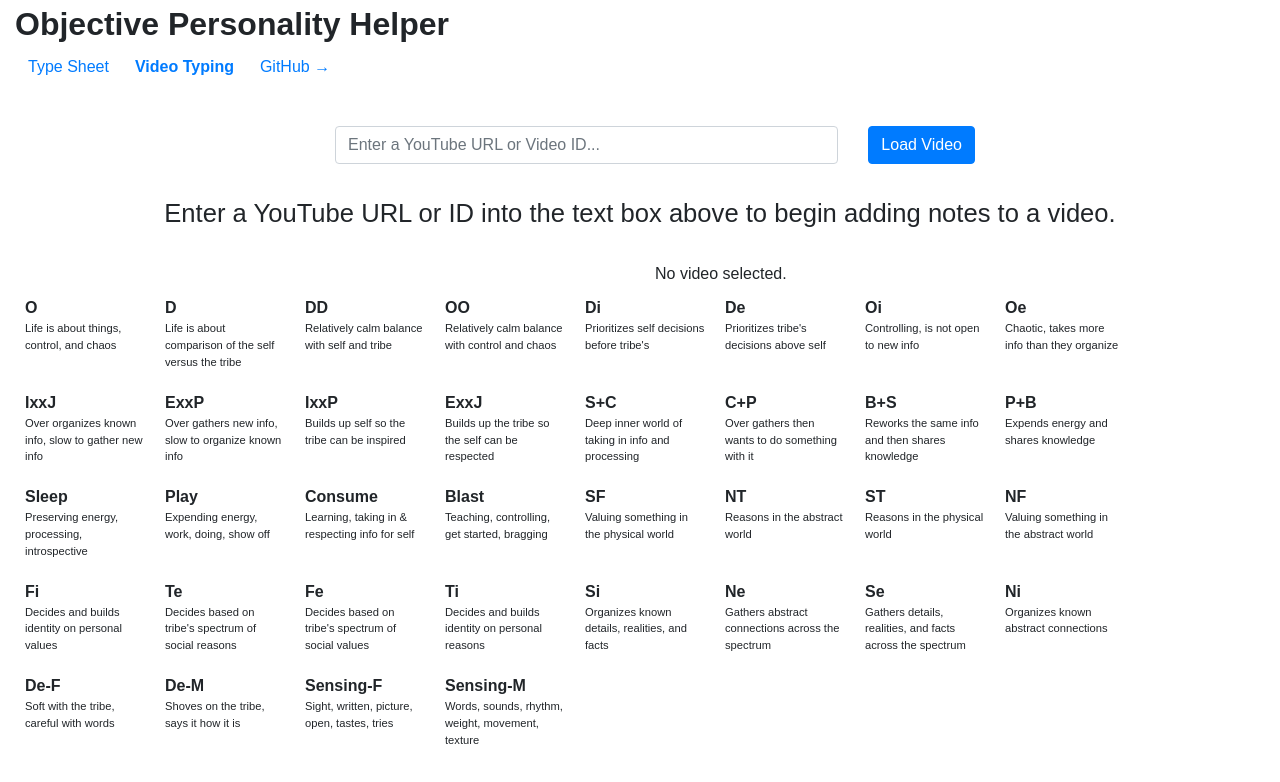
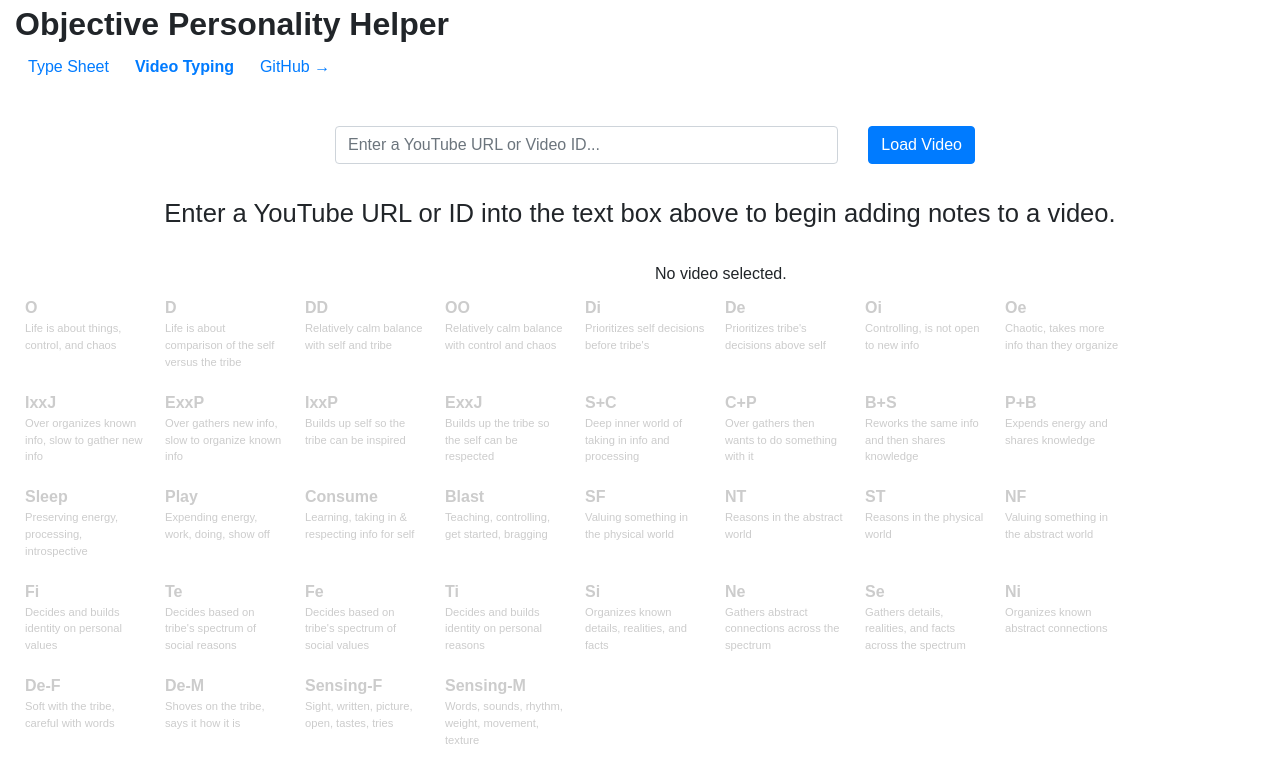
Before and after one commit to michaelborromeo/objectivepersonality, a React (Create React App) app: page /video in a window 1280 px wide. Shown: the top 782 px of the page. Built offline with nearby package versions, Linux system fonts and the light colour scheme.

Commit message:
Add confirm delete for videos

```diff
--- a/package.json
+++ b/package.json
@@ -12,6 +12,7 @@
     "prop-types": "latest",
     "query-string": "^6.1.0",
     "react": "^16.4.1",
+    "react-confirm-bootstrap": "^5.3.0",
     "react-dom": "^16.4.1",
     "react-inline-editing": "^1.0.10",
     "react-redux": "^5.0.7",
--- a/src/components/VideoTyping/ChoiceSelector.css
+++ b/src/components/VideoTyping/ChoiceSelector.css
@@ -4,7 +4,7 @@
 .easychoice-grid {
 }
 
-.easychoice-choice {
+.easychoice-choice.enabled {
     display: inline-grid;
     width: 140px;
     font-weight: bold;
@@ -12,7 +12,15 @@
     cursor: pointer;
 }
 
-.easychoice-choice:hover {
+.easychoice-choice.disabled {
+    display: inline-grid;
+    width: 140px;
+    font-weight: bold;
+    padding: 10px;
+    color: #ccc;
+}
+
+.easychoice-choice.enabled:hover {
     background-color: #ddd;
 }
 
--- a/src/components/VideoTyping/ChoiceSelector.js
+++ b/src/components/VideoTyping/ChoiceSelector.js
@@ -15,14 +15,25 @@ class ChoiceSelector extends Component {
     for (let i = 0; i < flatChoices.length; i++) {
       const choice = flatChoices[i];
 
+      if (this.props.enabled) {
         choiceComponents.push(
-        <div onClick={choice.onClick} key={choice.choice} className="easychoice-choice">
+          <div onClick={choice.onClick} key={choice.choice} className="easychoice-choice enabled">
             {choice.choice}
             <div className="easychoice-description">
               {choice.description}
             </div>
           </div>
         );
+      } else {
+        choiceComponents.push(
+          <div key={choice.choice} className="easychoice-choice disabled">
+            {choice.choice}
+            <div className="easychoice-description">
+              {choice.description}
+            </div>
+          </div>
+        );
+      }
     }
 
     return (
--- a/src/components/VideoTyping/VideoSelection.js
+++ b/src/components/VideoTyping/VideoSelection.js
@@ -28,7 +28,8 @@ class VideoSelection extends Component {
               className={`btn btn-link ${selectedVideoId === video.id ? 'bold' : ''}`}>
               {video.title || '...'}
             </button>
-            <button onClick={() => this.handleDeleteVideo(video.id)}
+
+            <button onClick={() => this.handleDeleteVideo(video)}
               className="videoselection-video-list-item-remove btn btn-link">
               Remove
             </button>
@@ -69,8 +70,10 @@ class VideoSelection extends Component {
     this.props.selectVideo(videoId);
   };
 
-  handleDeleteVideo = videoId => {
-    this.props.deleteVideo(videoId);
+  handleDeleteVideo = video => {
+    if (window.confirm(`Delete ${video.title}?`)) {
+      this.props.deleteVideo(video.id);
+    }
   };
 
   handleVideoChange = event => {
```
Also changed, not shown: 1 other file (tests, documents, lock files or other folders). Lines whose indentation alone changed are shown as unchanged.
